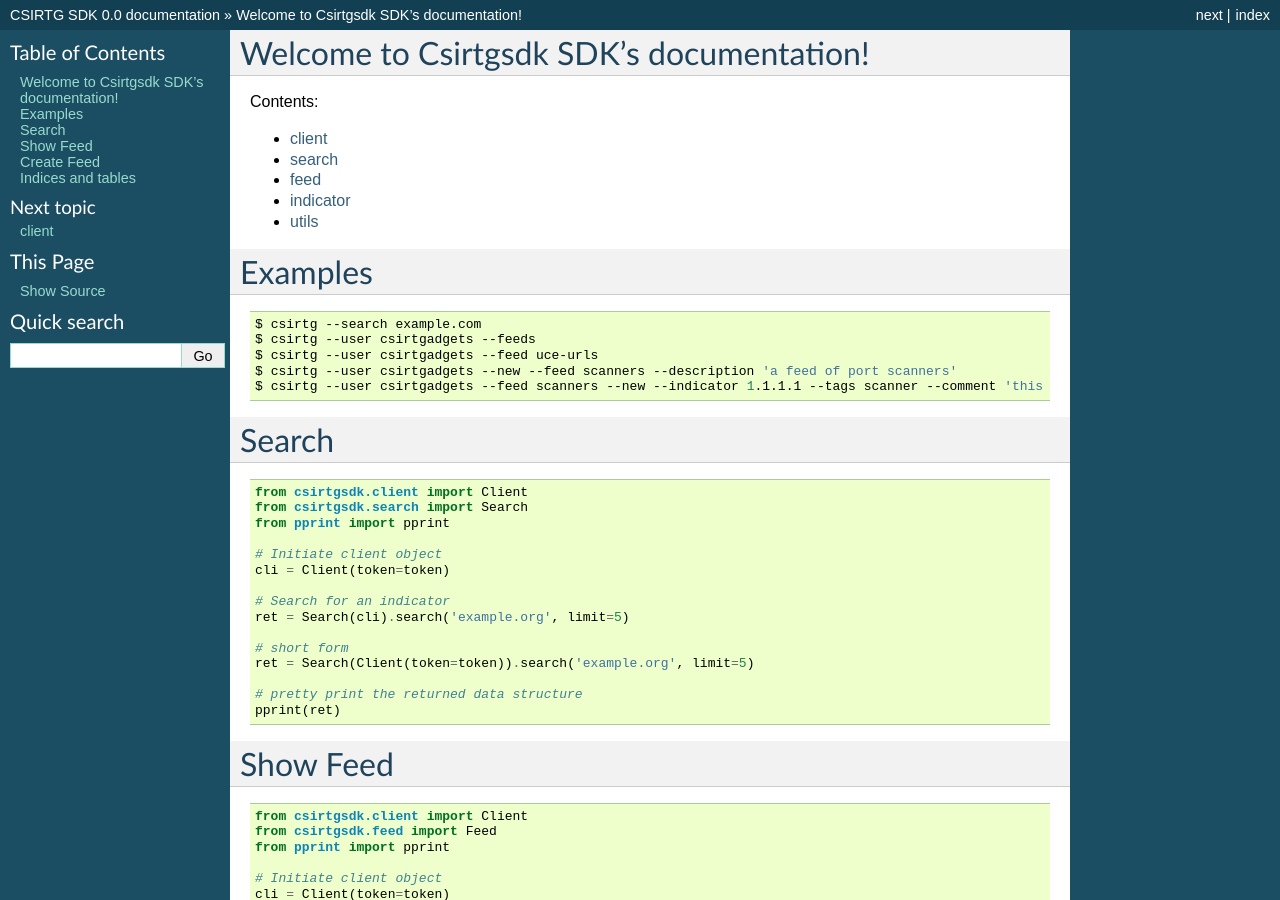
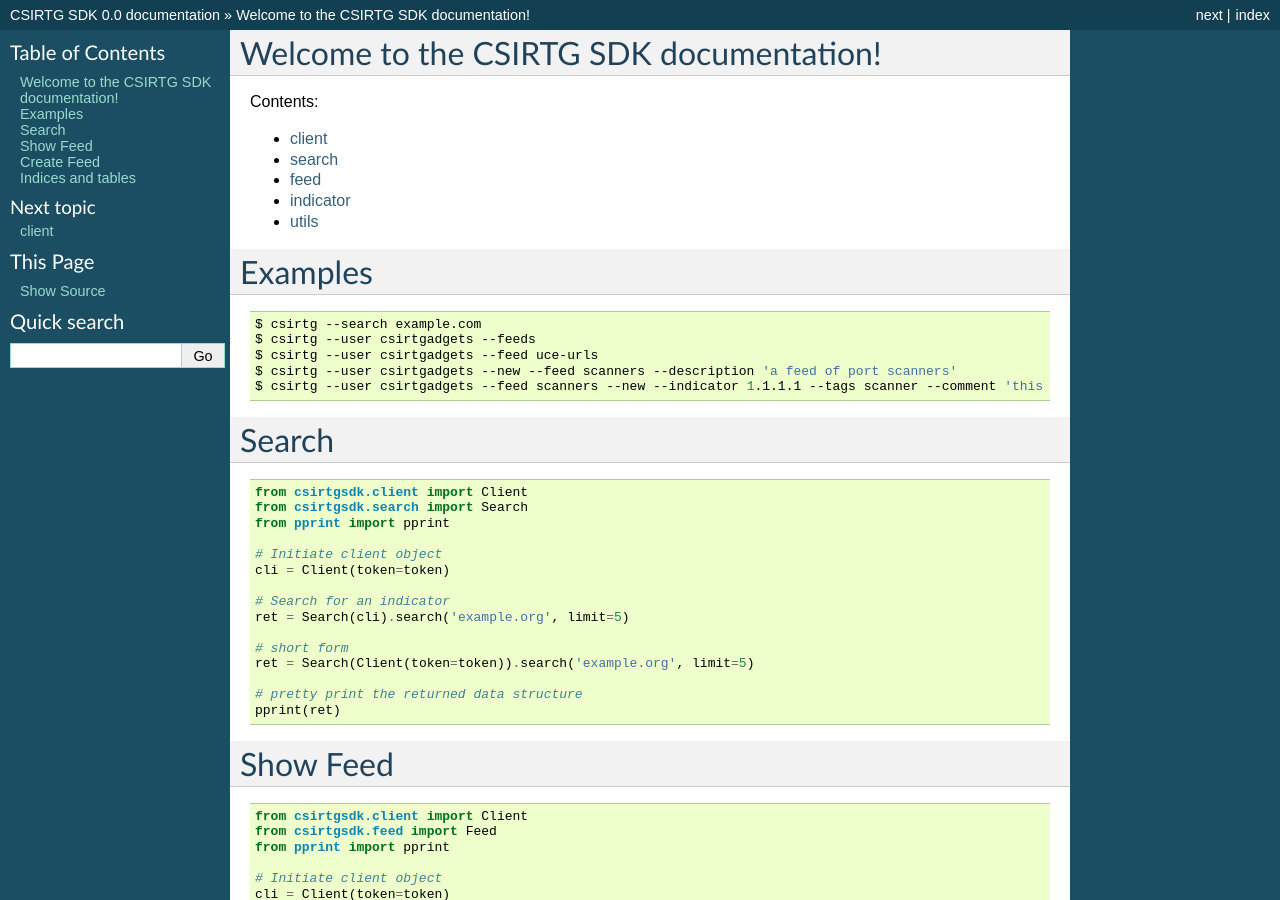
Before and after one commit to csirtgadgets/csirtgsdk-py-v1, a Sphinx documentation site: the page built from docs/index.rst, in a window 1280 px wide and 900 px high. Built offline with Sphinx 7.4.7, drawn with Linux system fonts in a browser that asks for light colours; some of the changed text lies outside the part shown.

Commit message:
doc update

```diff
--- a/docs/conf.py
+++ b/docs/conf.py
@@ -204,7 +204,7 @@ html_static_path = ['_static']
 #html_search_scorer = 'scorer.js'
 
 # Output file base name for HTML help builder.
-htmlhelp_basename = 'Csirtgsdkdoc'
+htmlhelp_basename = 'csirtgsdkdoc'
 
 # -- Options for LaTeX output ---------------------------------------------
 
@@ -226,7 +226,7 @@ latex_elements = {
 # (source start file, target name, title,
 #  author, documentclass [howto, manual, or own class]).
 latex_documents = [
-  (master_doc, 'Csirtgsdk.tex', u'Csirtgsdk SDK Documentation',
+  (master_doc, 'csirtgsdk.tex', u'CSIRTG SDK Documentation',
    u'CSIRT Gadgets', 'manual'),
 ]
 
@@ -256,7 +256,7 @@ latex_documents = [
 # One entry per manual page. List of tuples
 # (source start file, name, description, authors, manual section).
 man_pages = [
-    (master_doc, 'csirtgsdk', u'Csirtgsdk SDK Documentation',
+    (master_doc, 'csirtgsdk', u'CSIRTG SDK Documentation',
      [author], 1)
 ]
 
@@ -270,8 +270,8 @@ man_pages = [
 # (source start file, target name, title, author,
 #  dir menu entry, description, category)
 texinfo_documents = [
-  (master_doc, 'Csirtgsdk', u'Csirtgsdk SDK Documentation',
-   author, 'Csirtgsdk', 'One line description of project.',
+  (master_doc, 'csirtgsdk', u'CSIRTG SDK Documentation',
+   author, 'csirtgsdk', 'One line description of project.',
    'Miscellaneous'),
 ]
 
--- a/docs/index.rst
+++ b/docs/index.rst
@@ -3,8 +3,8 @@
    You can adapt this file completely to your liking, but it should at least
    contain the root `toctree` directive.
 
-Welcome to Csirtgsdk SDK's documentation!
-=========================================
+Welcome to the CSIRTG SDK documentation!
+========================================
 
 Contents:
 
```
